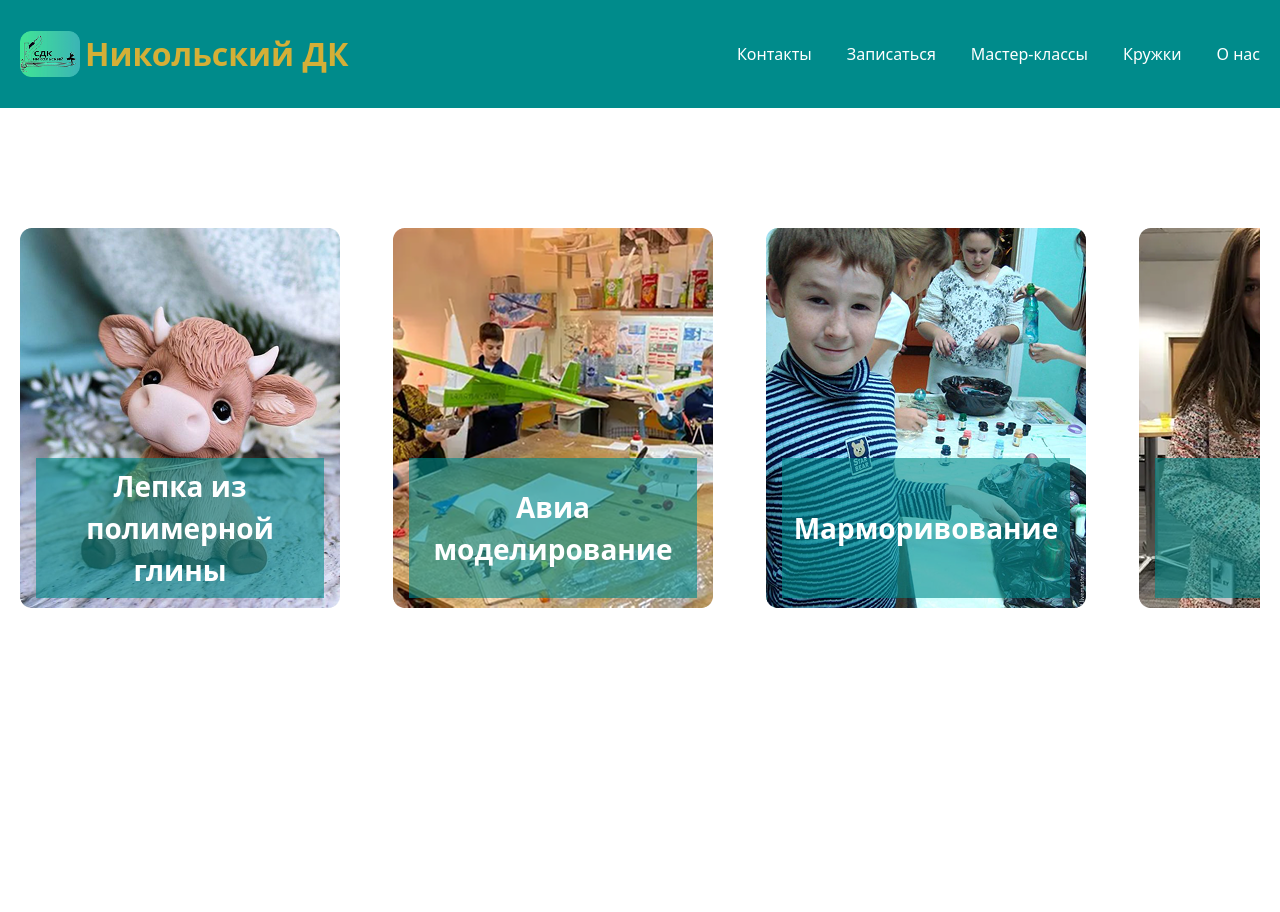
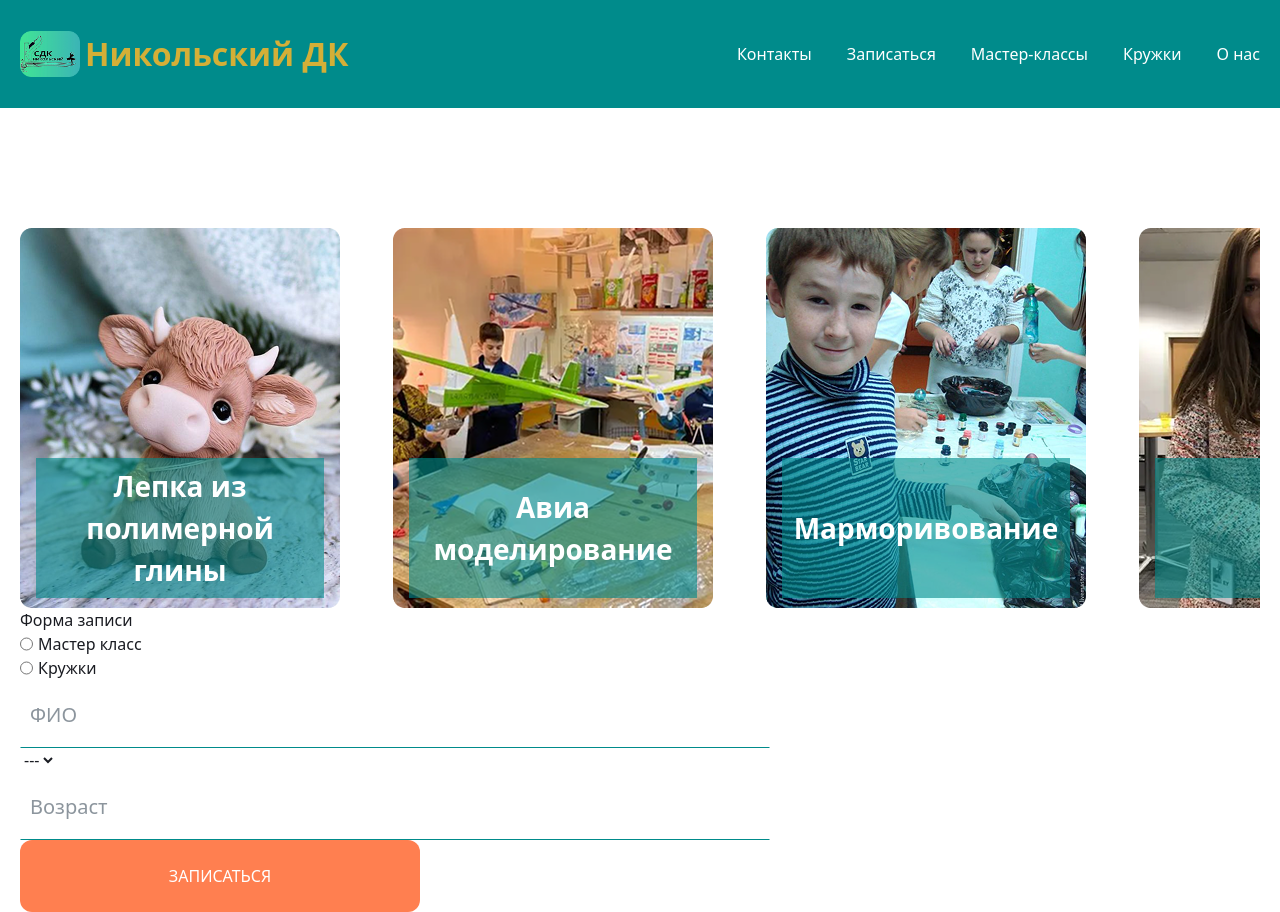
Before and after one commit to BlackDarkes/Nikolsky-DK, a Next.js app: page / in a window 1280 px wide. Before the commit the page ends 800 px from the top, so only its background shows below. Built offline with nearby package versions, Linux system fonts and the light colour scheme; a web font is replaced by a local one.

Commit message:
Начало работы на формой

```diff
--- a/package.json
+++ b/package.json
@@ -6,7 +6,8 @@
     "dev": "next dev",
     "build": "next build",
     "start": "next start",
-    "lint": "eslint"
+    "lint": "eslint",
+    "start:out": "pnpm dlx serve@latest out"
   },
   "dependencies": {
     "next": "16.1.6",
--- a/src/app/page.tsx
+++ b/src/app/page.tsx
@@ -1,3 +1,4 @@
+import { FormRegister } from "@/components/form-register";
 import { Header } from "@/components/header";
 import { Hero } from "@/components/hero";
 
@@ -7,6 +8,7 @@ export default function Home() {
       <Header />
       <main>
         <Hero />
+        <FormRegister />
       </main>
     </>
   );
--- /dev/null
+++ b/src/components/form-register/FormRegister.tsx
@@ -0,0 +1,16 @@
+import { Container } from "@/shared/ui";
+import { Form } from "./ui/Form";
+
+export const FormRegister = () => {
+  return (
+    <section>
+      <Container>
+        <div className="w-full">
+          <h2>Форма записи</h2>
+
+          <Form />
+        </div>
+      </Container>
+    </section>
+  );
+}
--- /dev/null
+++ b/src/components/form-register/index.ts
@@ -0,0 +1 @@
+export { FormRegister } from "./FormRegister";
--- /dev/null
+++ b/src/components/form-register/ui/Field.tsx
@@ -0,0 +1,48 @@
+"use client";
+
+import { HTMLInputTypeAttribute, useState } from "react";
+
+interface IFieldProps {
+  label: string;
+  name: string;
+  id: string;
+  type: HTMLInputTypeAttribute;
+}
+
+export const Field = ({ label, name, id, type }: IFieldProps) => {
+  const [focused, setFocused] = useState(false);
+
+  const handleFocus = () => {
+    setFocused(true);
+    console.log("focus");
+  };
+
+  return (
+    <div className="relative mt-5 w-[min(100%,750px)]">
+      <label
+        htmlFor={id}
+        className={`
+          absolute left-2.5  transition-all text-[clamp(18px,4vw,20px)]  duration-600 pointer-events-none \n\r
+          ${focused ? "-translate-y-full scale-90" : "translate-y-0 scale-100 text-(--placeholder-color)"}
+        `}
+      >
+        {label}
+      </label>
+      <input
+        type={type}
+        name={name}
+        id={id}
+        onFocus={handleFocus}
+        onBlur={() => setFocused(false)}
+        className={`
+          w-full p-[12px_10px] h-full  transition duration-400 outline-none border \r\n
+              ${
+                focused
+                  ? "border-(--border-color) rounded-xl"
+                  : "border-t-transparent border-x-transparent border-b-(--border-color) rounded-none"
+              }
+        `}
+      />
+    </div>
+  );
+};
--- /dev/null
+++ b/src/components/form-register/ui/Form.tsx
@@ -0,0 +1,20 @@
+import { Field } from "./Field";
+import { Radio } from "./Radio";
+import { Selector } from "./Selector";
+import { SubmitButton } from "./SubmitButton";
+
+export const Form = () => {
+  return (
+    <form>
+      <div>
+        <Radio name="type" message="Мастер класс" />
+        <Radio name="type" message="Кружки" />
+      </div>
+      <Field type="text" id="fullname" label="ФИО" name="fullname" />
+      <Selector />
+      <Field type="number" id="age" label="Возраст" name="age" />
+
+      <SubmitButton />
+    </form>
+  );
+}
--- /dev/null
+++ b/src/components/form-register/ui/Radio.tsx
@@ -0,0 +1,14 @@
+interface IRadioProps {
+  name: string;
+  message: string;
+}
+
+export const Radio = ({ name, message }: IRadioProps) => {
+  return (
+    <div>
+      <label className="flex gap-x-1.25 text-5 font-(family-name:--instrument-sans)">
+        <input type="radio" name={name} id="" /> {message}
+      </label>
+    </div>
+  );
+}
--- /dev/null
+++ b/src/components/form-register/ui/Selector.tsx
@@ -0,0 +1,7 @@
+export const Selector = () => {
+  return (
+    <select name="type" id="type">
+      <option value="" >---</option>
+    </select>
+  );
+}
--- /dev/null
+++ b/src/components/form-register/ui/SubmitButton.tsx
@@ -0,0 +1,7 @@
+export const SubmitButton = () => {
+  return (
+    <button type="submit" className="py-[clamp(16px,4vw,24px)] w-[min(100%,400px)] bg-(--button-bg) text-center text-(--primary-color) rounded-xl uppercase">
+      записаться
+    </button>
+  );
+}
```
Also changed, not shown: src/components/form-register/model/type-store.ts (added).
